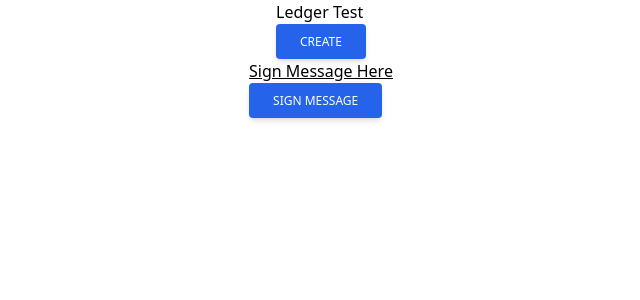
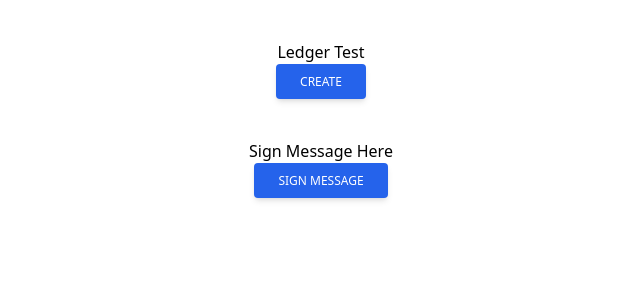
Before and after one commit to nhamilton1/wallet-playground, a React (Create React App) app: page / in a window 1280 px wide. Shown: the top 300 px of the page, without its empty margins (319-959 px from the left). Built offline with nearby package versions, Linux system fonts and the light colour scheme.

Commit message:
adds error message for sign message and create clicks

```diff
--- a/src/components/LedgerTest.tsx
+++ b/src/components/LedgerTest.tsx
@@ -1,7 +1,7 @@
 import Transport from "@ledgerhq/hw-transport";
 import TransportWebUSB from "@ledgerhq/hw-transport-webusb";
 import Btc from "@ledgerhq/hw-app-btc";
-import React, { useState } from "react";
+import React, { useLayoutEffect, useState } from "react";
 
 declare global {
   interface Window {
@@ -23,31 +23,39 @@ const InitialAddress = {
 
 const LedgerTest = () => {
   const [transport, setTransport] = useState<object>();
-  // const [error, setError] = useState<object>();
+  const [error, setError] = useState<string>("");
   const [address, setAddress] = useState<InitAdd>(InitialAddress);
-  const [xpub, setXpub] = useState("");
+  const [xpub, setXpub] = useState<string>("");
+  const [signature, setSignature] = useState<string>("");
+  const [signError, setSignError] = useState<string>("");
   // const [isLoading, setIsLoading] = useState(false);
 
+  useLayoutEffect(() => {
+    if (transport) {
+      setError("");
+    }
+    if (signature) {
+      setSignError("");
+    }
+  }, [transport, signature]);
+
   const handleClick = async () => {
+    try {
       const transport = await TransportWebUSB.create();
       const btc = new Btc(transport);
       console.log(transport);
 
       // single sig setup
-    const getWalletPublicKey = await btc.getWalletPublicKey("M/84'/0'/0'/0'", {
+      const getWalletPublicKey = await btc.getWalletPublicKey(
+        "M/84'/0'/0'/0'",
+        {
           format: "bech32",
-    });
+        }
+      );
       const xpub = await btc.getWalletXpub({
         path: "m/84'/0'/0'",
         xpubVersion: 76067358,
       });
-
-    // multi sig setup
-    // const getWalletPublicKey = await btc.getWalletPublicKey("m/48'/0'/0'/2'");
-    // const xpub = await btc.getWalletXpub({
-    //   path: "m/48'/0'/0'/2'",
-    //   xpubVersion: 76067358,
-    // });
 
       console.log(getWalletPublicKey);
       setAddress({
@@ -58,6 +66,17 @@ const LedgerTest = () => {
       });
       setXpub(xpub);
       setTransport(transport);
+    } catch (err: any) {
+      setError(err.message);
+      console.error(err);
+    }
+
+    // multi sig setup
+    // const getWalletPublicKey = await btc.getWalletPublicKey("m/48'/0'/0'/2'");
+    // const xpub = await btc.getWalletXpub({
+    //   path: "m/48'/0'/0'/2'",
+    //   xpubVersion: 76067358,
+    // });
   };
 
   const handleSignClick = async () => {
@@ -72,14 +91,18 @@ const LedgerTest = () => {
           "hex"
         ).toString("base64");
         console.log("Signature : " + signature);
+        setSignature(signature);
         return signature;
       })
-      .catch((ex) => console.log(ex));
+      .catch((e) => {
+        setSignError(e.message);
+        console.error(e);
+      });
   };
 
   return (
     <div className="flex justify-center items-center flex-col ">
-      <div>
+      <div className="flex justify-center items-center flex-col m-10">
         <h1>Ledger Test</h1>
         <button
           className="px-6 py-2.5 bg-blue-600 text-white font-medium text-xs leading-tight uppercase rounded shadow-md hover:bg-blue-700 hover:shadow-lg focus:bg-blue-700 focus:shadow-lg focus:outline-none focus:ring-0 active:bg-blue-800 active:shadow-lg transition duration-150 ease-in-out"
@@ -88,6 +111,11 @@ const LedgerTest = () => {
         >
           Create
         </button>
+        {error ? (
+          <div className="m-5">
+            <p className="text-red-500">{error}</p>{" "}
+          </div>
+        ) : null}
       </div>
       {!transport && !xpub ? (
         ""
@@ -115,9 +143,9 @@ const LedgerTest = () => {
           </div>
         </div>
       )}
-      <div>
-        <h2 className="underline">Sign Message Here</h2>
-        <div>
+      <div className="flex justify-center items-center flex-col">
+        <h2>Sign Message Here</h2>
+        <div className="flex justify-center items-center flex-col">
           <button
             className="px-6 py-2.5 bg-blue-600 text-white font-medium text-xs leading-tight uppercase rounded shadow-md hover:bg-blue-700 hover:shadow-lg focus:bg-blue-700 focus:shadow-lg focus:outline-none focus:ring-0 active:bg-blue-800 active:shadow-lg transition duration-150 ease-in-out"
             type="button"
@@ -125,7 +153,22 @@ const LedgerTest = () => {
           >
             Sign Message
           </button>
+          {signError ? (
+            <div className="m-5">
+              <p className="text-red-500">{signError}</p>{" "}
             </div>
+          ) : null}
+        </div>
+        {!signature ? (
+          ""
+        ) : (
+          <div className="flex flex-row justify-center ">
+            <div className="mt-10 break-all w-80">
+              <h2 className="underline">Signature</h2>
+              <p>{!signature ? "" : signature}</p>
+            </div>
+          </div>
+        )}
       </div>
     </div>
   );
```
Lines whose indentation alone changed are shown as unchanged.
